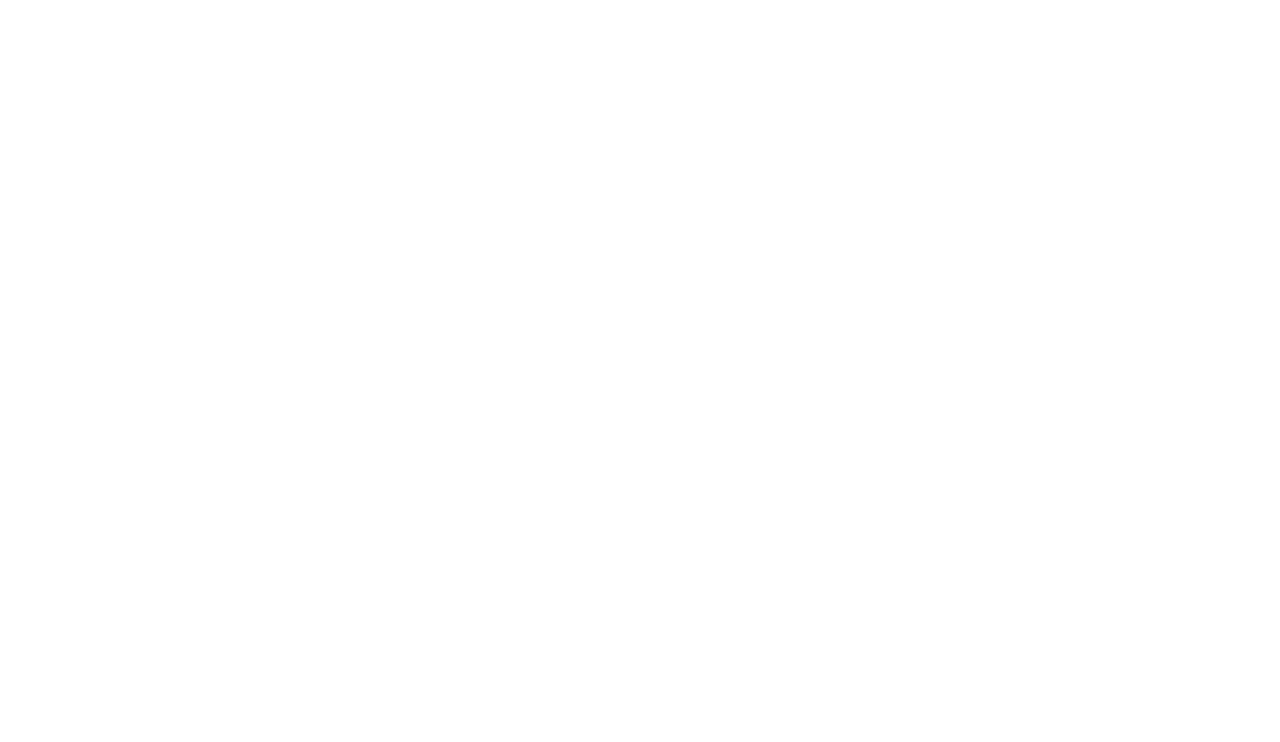
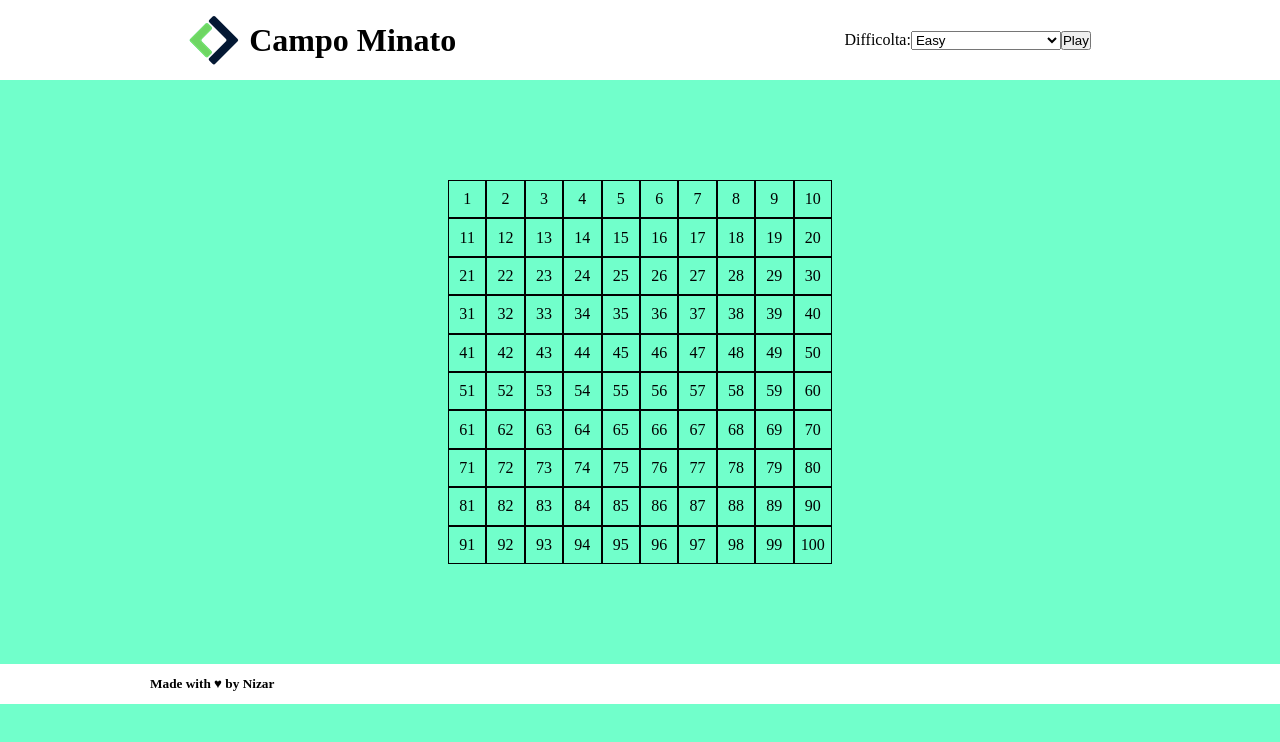
Before and after one commit to niz99/js-campominato-grid, a plain HTML site: page index.html in a window 1280 px wide. Drawn offline with Linux system fonts and the light colour scheme.

Commit message:
parte grafica fatta

```diff
--- a/asset/css/style.css
+++ b/asset/css/style.css
@@ -0,0 +1,61 @@
+* {
+    margin: 0;
+    padding: 0;
+    box-sizing: border-box;
+}
+
+/* header */
+
+body {
+    background-color: rgb(113, 255, 203);
+}
+
+header {
+    height: 80px;
+    display: flex;
+    justify-content: space-around;
+    background-color: white;
+}
+
+.fl-header {
+    display: flex;
+    align-items: center;
+}
+
+.title {
+    padding: 10px;
+}
+
+#level {
+    width: 150px;
+}
+
+/* main */
+
+.container{
+    width: 30%;
+    margin: 100px auto;
+    display: flex;
+    flex-wrap: wrap;
+}
+
+.box{
+    width: calc(100% / 10);
+    aspect-ratio: 1;
+    border: 1px solid black;
+    display: flex;
+    justify-content: center;
+    align-items: center;
+}
+
+/* footer */
+
+footer{
+    background-color: white;
+    height: 40px;
+}
+
+footer h5{
+    line-height: 40px;
+    margin-left: 150px;
+}
--- a/asset/js/script.js
+++ b/asset/js/script.js
@@ -0,0 +1,9 @@
+let grid = document.getElementById("grid");
+
+for(i = 1; i <= 100; i++){
+
+    let box = document.createElement("div");
+    box.innerHTML += i;
+    box.classList.add("box");
+    grid.appendChild(box);
+}
--- a/index.html
+++ b/index.html
@@ -1,5 +1,6 @@
 <!DOCTYPE html>
 <html lang="en">
+
 <head>
     <meta charset="UTF-8">
     <meta http-equiv="X-UA-Compatible" content="IE=edge">
@@ -7,8 +8,41 @@
     <link rel="stylesheet" href="./asset/css/style.css">
     <title>Griglia campo minato</title>
 </head>
+
 <body>
+
+    <header>
+
+        <div class="fl-header">
+            <img src="./asset/img/Logo.png" alt="">
+            <h1 class="title">Campo Minato</h1>
+        </div>
+
+        <div class="fl-header">
+            <label for="choice-level">Difficolta:</label>
+            <select name="choice-level" id="level">
+                <option value="lev-1">Easy</option>
+                <option value="lev-2">Medium</option>
+                <option value="lev-3">Hard</option>
+            </select>
+            <button id="btn">Play</button>
+        </div>
+
+    </header>
+
+    <main>
+
+        <div class="container" id="grid"></div>
+
+    </main>
+
+    <footer>
+
+        <h5>Made with &hearts; by Nizar</h5>
+
+    </footer>
 
     <script type="text/javascript" src="./asset/js/script.js"></script>
 </body>
+
 </html>
```
